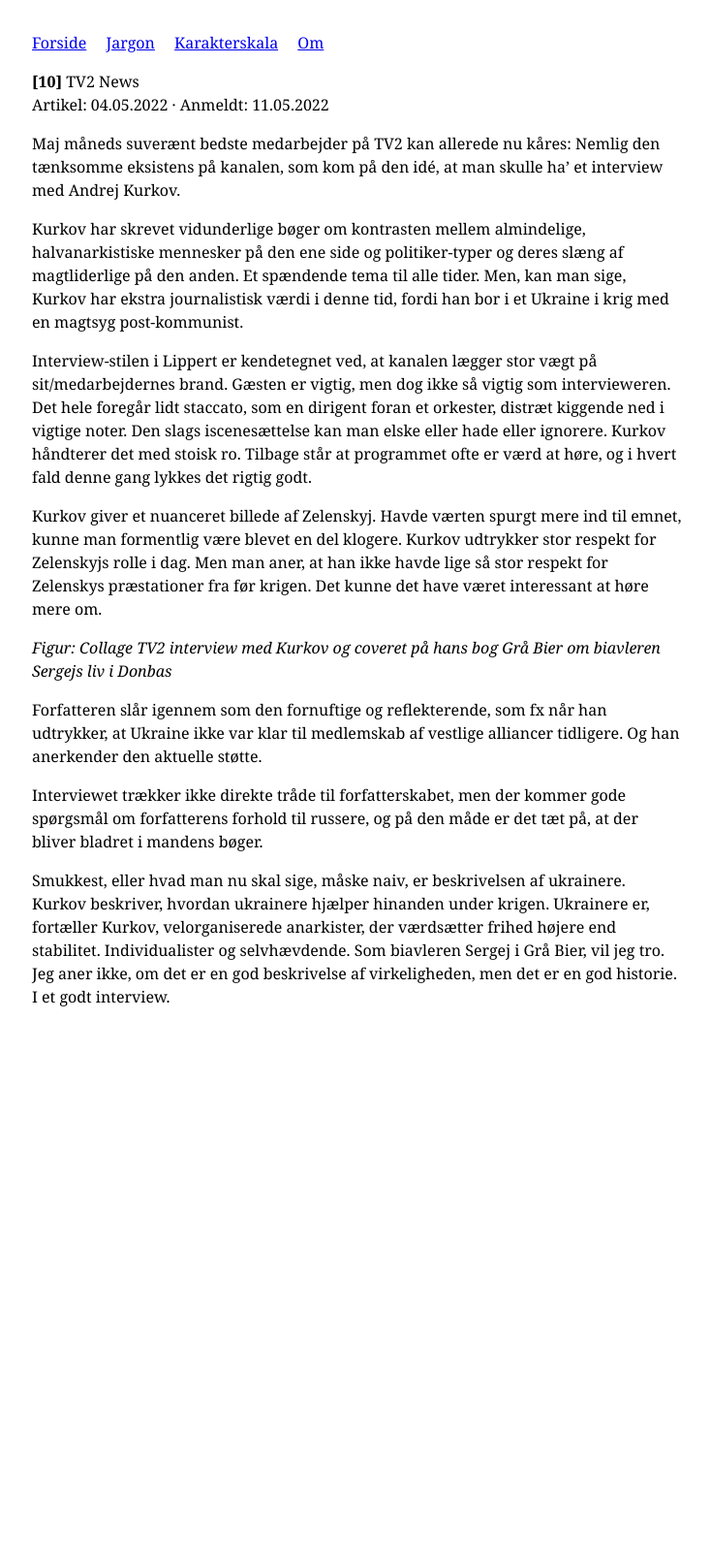
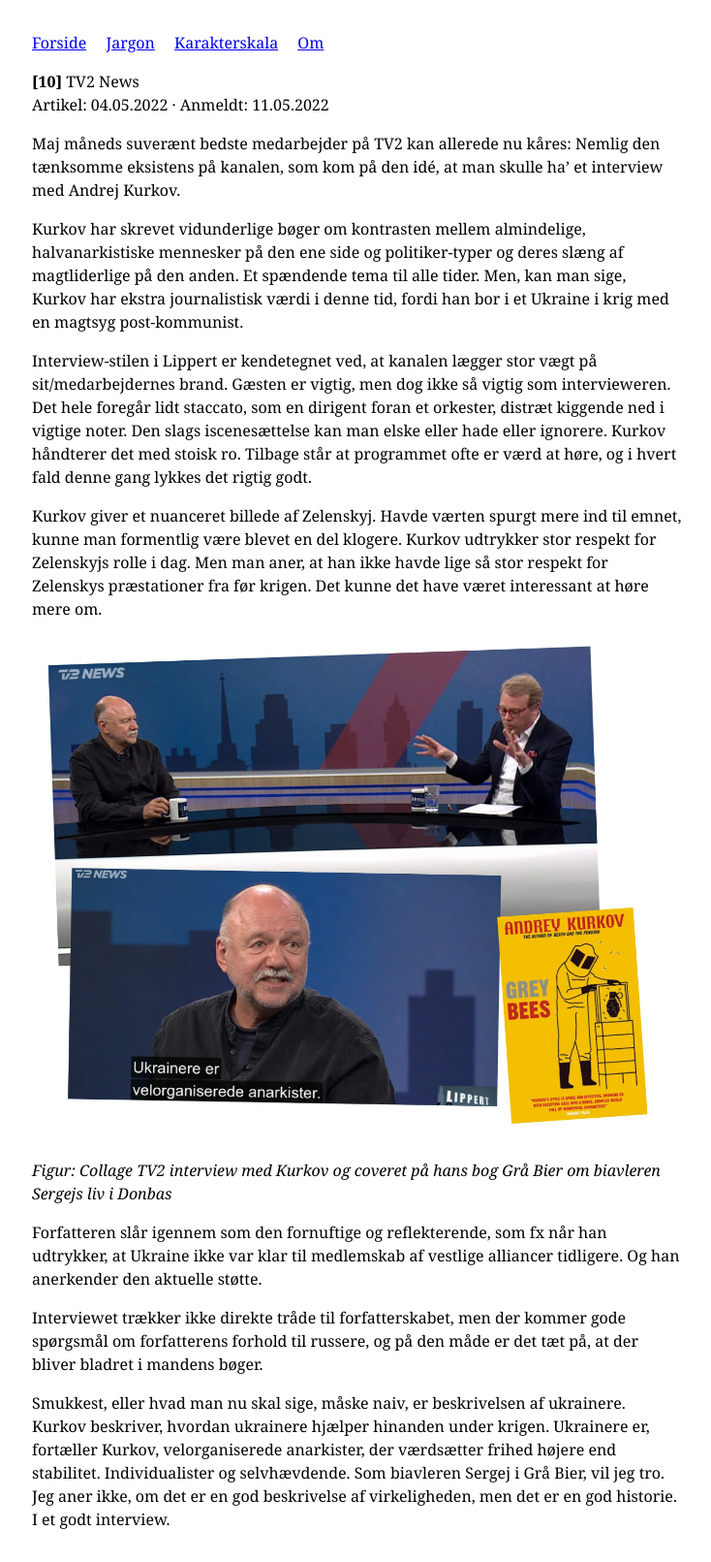
Before and after one commit to MichaelOAppel/OmJournalistik, a Jekyll site: the page built from _posts/2022-05-11-tv2-news-lippert-kurkov.md, in a window 1280 px wide. Shown: the whole page at 97% size, without its empty margins (271-1005 px from the left). Built offline with Jekyll 4.4.1, drawn with Linux system fonts in a browser that asks for light colours; before the commit the page ends 1072 px from its top, so only the background shows below that.

Commit message:
Update 2022-05-11-tv2-news-lippert-kurkov.md

```diff
--- a/_posts/2022-05-11-tv2-news-lippert-kurkov.md
+++ b/_posts/2022-05-11-tv2-news-lippert-kurkov.md
@@ -18,6 +18,8 @@ Interview-stilen i Lippert er kendetegnet ved, at kanalen lægger stor vægt på
 
 Kurkov giver et nuanceret billede af Zelenskyj. Havde værten spurgt mere ind til emnet, kunne man formentlig være blevet en del klogere. Kurkov udtrykker stor respekt for Zelenskyjs rolle i dag. Men man aner, at han ikke havde lige så stor respekt for Zelenskys præstationer fra før krigen. Det kunne det have været interessant at høre mere om.
 
+![Collage TV2 interview med Kurkov]({{ '/assets/figures/tv2-lippert-1.jpg' | relative_url }})
+
 *Figur: Collage TV2 interview med Kurkov og coveret på hans bog Grå Bier om biavleren Sergejs liv i Donbas*
 
 Forfatteren slår igennem som den fornuftige og reflekterende, som fx når han udtrykker, at Ukraine ikke var klar til medlemskab af vestlige alliancer tidligere. Og han anerkender den aktuelle støtte.
```
